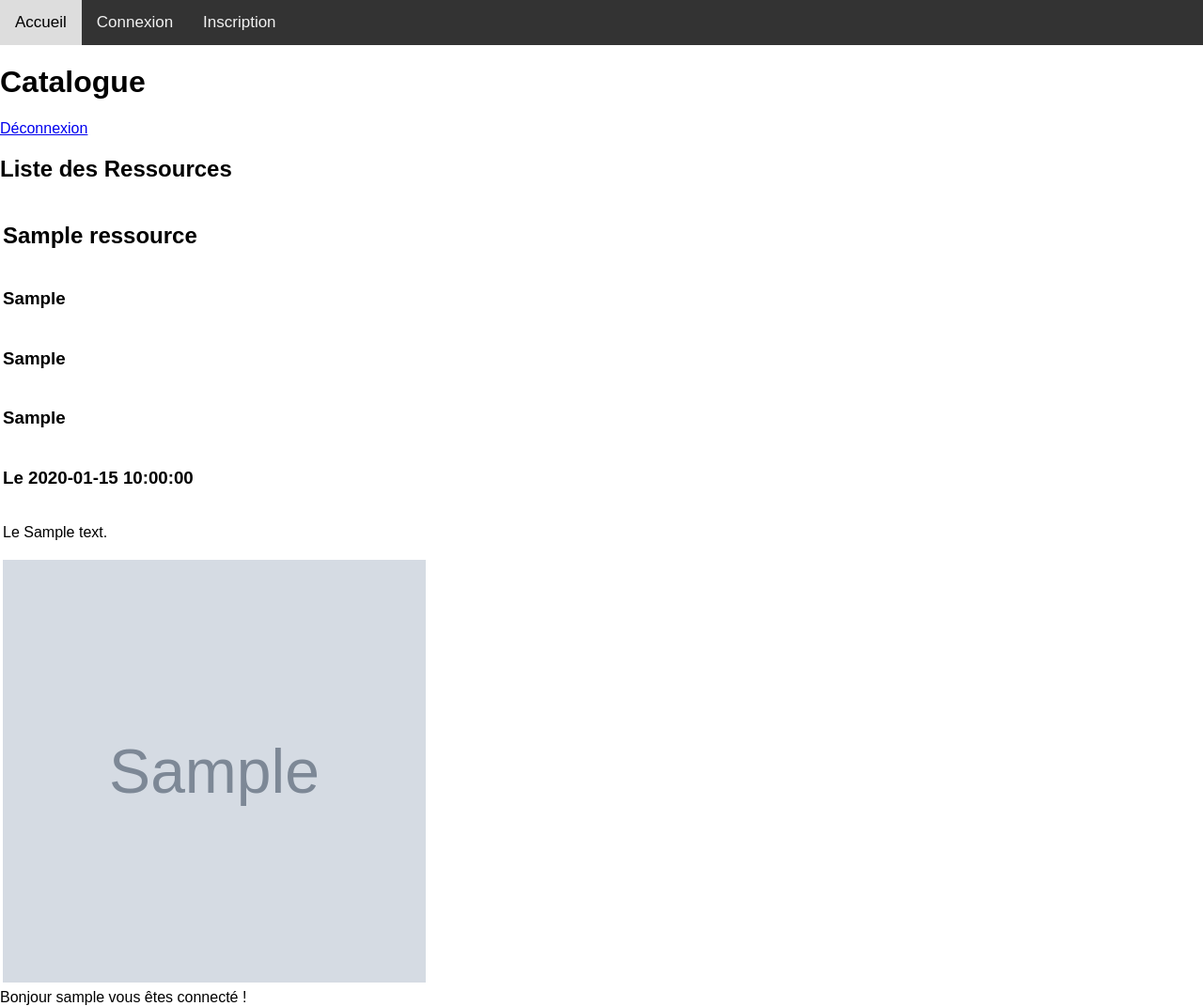
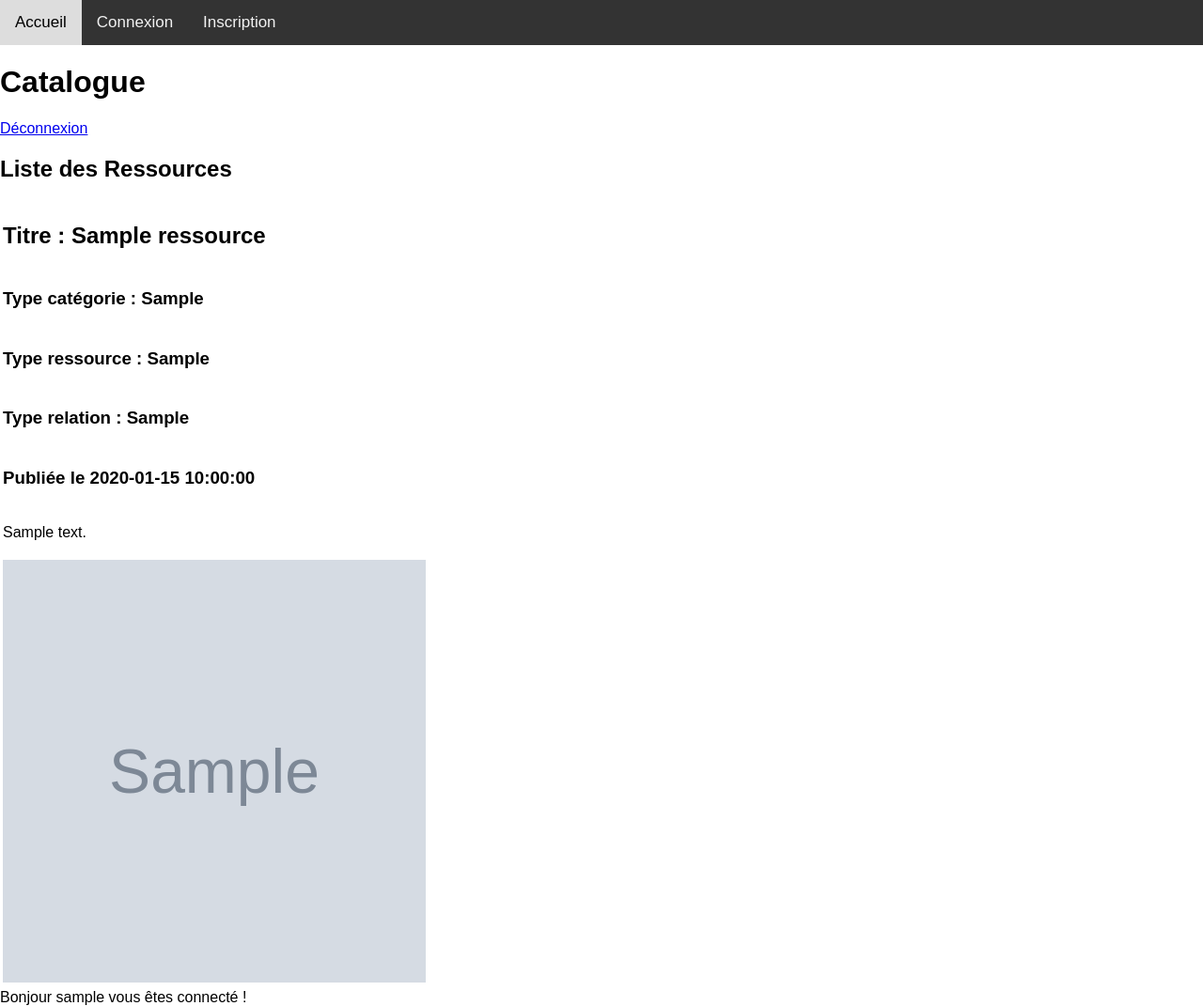
Before and after one commit to berthiercyril/Ressources-relationnelles, a PHP site: page /catalogue.php in a window 1280 px wide. Shown: the whole page at 94% size. Run offline with PHP 8.4, Linux system fonts and the light colour scheme; the visitor is signed in with stand-in values (Sample User, id 1); tables that the repository leaves empty or names only in its code hold one stand-in row (values such as "Sample post"); grey boxes marked "Sample" are stand-in pictures.

Commit message:
Modification

```diff
--- a/class/ressourceClass.php
+++ b/class/ressourceClass.php
@@ -66,7 +66,7 @@
         }
         public function AjouterRessource($titre, $description,$conn)
         {
-            $date= date('y/m/d'); // Initialisation de l'heure
+            $date= date('y/m/d H:i:s'); // Initialisation de l'heure
             $photo = $_FILES['fileselect']['name']; // on récupere le nom de l'image
             $cheminImage = "../images/".$photo; // on stock le chemin de l'image
             $res = $conn->query("INSERT INTO ressource values ('','".$this->titre."','".$this->description."','".$date."','".$this->categories."','".$this->ressources."','".$this->relations."','".$cheminImage."')"); // requete pour enregistrer les infos de l'article dans la bdd
--- a/view/catalogue.php
+++ b/view/catalogue.php
@@ -37,22 +37,22 @@
             <tbody>
             <?php while($row = $sql->fetch(PDO::FETCH_ASSOC)) : ?>    <!-- Boucle qui parcours le tableau et les affiches 1 par 1  -->
             <tr>
-                <td> <h2> <?php echo htmlspecialchars($row['titre']); ?> </h2></td>   <!-- Affiche le titre  -->
+                <td> <h2> Titre : <?php echo htmlspecialchars($row['titre']); ?> </h2></td>   <!-- Affiche le titre  -->
             </tr>
             <tr>
-                <td> <h3> <?php echo htmlspecialchars($row['typeCategorie']); ?> </h3></td>   <!-- Affiche la categorie  -->
+                <td> <h3> Type catégorie : <?php echo htmlspecialchars($row['typeCategorie']); ?> </h3></td>   <!-- Affiche la categorie  -->
             </tr>
             <tr>
-                <td> <h3> <?php echo htmlspecialchars($row['typeRessource']); ?> </h3></td>   <!-- Affiche la categorie  -->
+                <td> <h3> Type ressource : <?php echo htmlspecialchars($row['typeRessource']); ?> </h3></td>   <!-- Affiche la categorie  -->
             </tr>
             <tr>
-                <td> <h3> <?php echo htmlspecialchars($row['typeRelation']); ?> </h3></td>   <!-- Affiche la categorie  -->
+                <td> <h3> Type relation : <?php echo htmlspecialchars($row['typeRelation']); ?> </h3></td>   <!-- Affiche la categorie  -->
             </tr>
             <tr>
-                <td> <h3> Le  <?php echo htmlspecialchars($row['date']); ?> </h3> </td>   <!-- Affiche la date de publication  -->
+                <td> <h3> Publiée le  <?php echo htmlspecialchars($row['date']); ?> </h3> </td>   <!-- Affiche la date de publication  -->
             </tr>
             <tr>
-                <td> <p> Le  <?php echo htmlspecialchars($row['description']); ?> </p> </td>    <!-- Affiche le commentaire -->
+                <td> <p> <?php echo htmlspecialchars($row['description']); ?> </p> </td>    <!-- Affiche le commentaire -->
             </tr>
             <tr>
                 <td> <img src="<?php echo htmlspecialchars($row['cheminImage']);?>" height="450" width="450"/></td>    <!-- Affiche l'image -->
```
